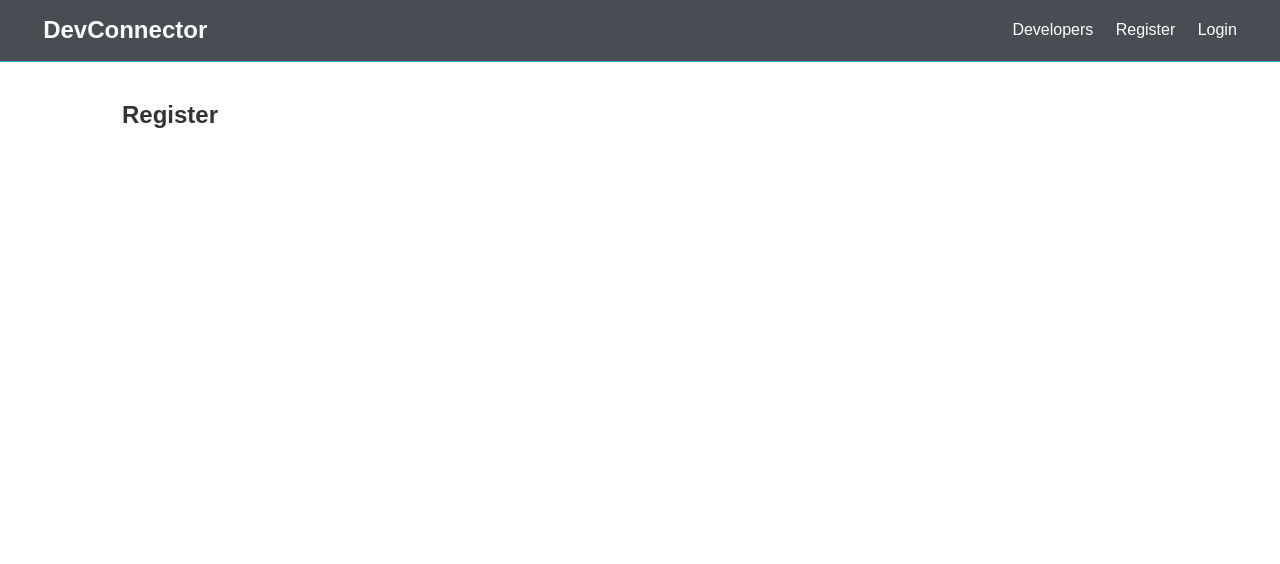
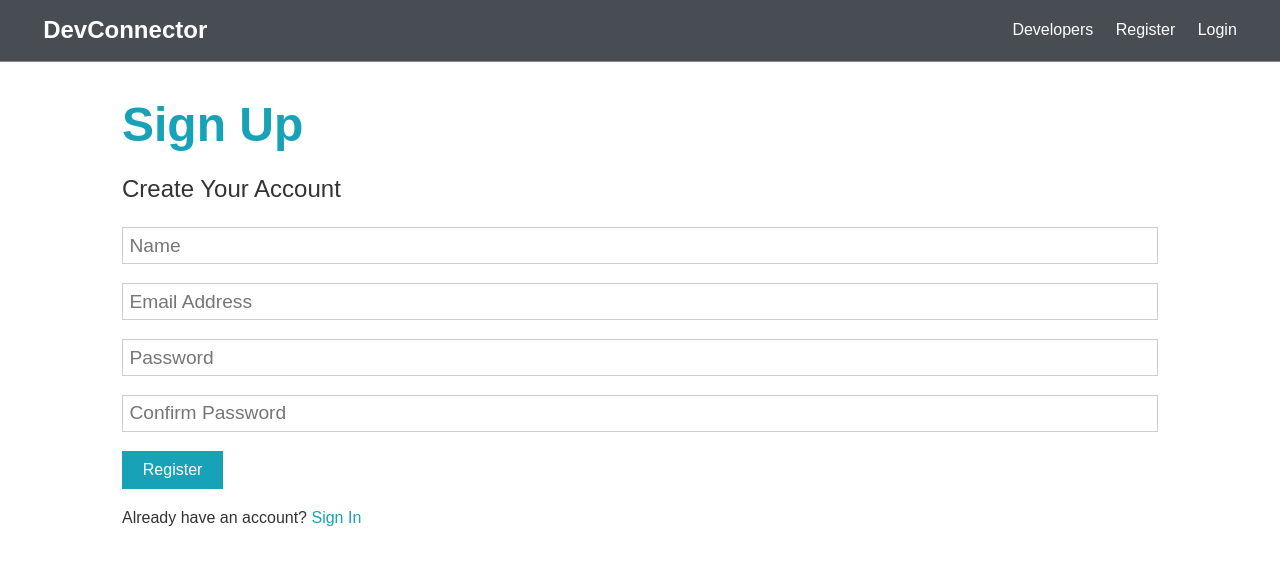
Before and after one commit to GeloUno/dev_client_react_redux_hooks, a React (Create React App) app: page /register in a window 1280 px wide. Shown: the top 564 px of the page. Built offline with nearby package versions, Linux system fonts and the light colour scheme.

Commit message:
Login Register Component AXIOS
-----------------------------------------------
add to project axios to check connections to backend on login or registet
get token
---------------------------------------------

```diff
--- a/package.json
+++ b/package.json
@@ -3,6 +3,7 @@
   "version": "0.1.0",
   "private": true,
   "dependencies": {
+    "axios": "^0.19.0",
     "moment": "^2.24.0",
     "react": "^16.8.6",
     "react-dom": "^16.8.6",
@@ -36,5 +37,5 @@
       "last 1 safari version"
     ]
   },
-  "proxy":"http://localhost:5000"
+  "proxy": "http://localhost:5000"
 }
--- a/src/component/Auth/Login.js
+++ b/src/component/Auth/Login.js
@@ -1,11 +1,76 @@
-import React from 'react'
+import React, { Fragment, useState } from 'react';
+import axios from 'axios';
+import { Link } from 'react-router-dom';
 
 const Login = () => {
-    return (
-        <div>
-            <h1>Login</h1>
+  const [formData, setFormData] = useState({
+    email: '',
+    password: ''
+  });
+  const { email, password } = formData;
+
+  const onChange = e =>
+    setFormData({ ...formData, [e.target.name]: e.target.value });
+  const onSubmit = async e => {
+    e.preventDefault();
+
+    console.log(formData);
+    const newUser = {
+      email,
+      password
+    };
+
+    try {
+      const config = {
+        headers: {
+          'Content-Type': 'application/json'
+        }
+      };
+      const body = JSON.stringify(newUser);
+      const res = await axios.post('/api/auth', body, config);
+      console.log(res.data);
+    } catch (error) {
+      console.log(error.response.data);
+    }
+  };
+
+  return (
+    <Fragment>
+      <h1 className="large text-primary">Sign In</h1>
+      <p className="lead">
+        <i className="fas fa-user" /> Login to Your Account
+      </p>
+      <form
+        className="form"
+        action="create-profile.html"
+        onSubmit={e => onSubmit(e)}
+      >
+        <div className="form-group">
+          <input
+            type="email"
+            placeholder="Email Address"
+            name="email"
+            value={email}
+            onChange={e => onChange(e)}
+          />
         </div>
-    )
-}
+        <div className="form-group">
+          <input
+            type="password"
+            placeholder="Password"
+            name="password"
+            minLength="6"
+            onChange={e => onChange(e)}
+            value={password}
+          />
+        </div>
+        <input type="submit" className="btn btn-primary" value="Login" />
+      </form>
+      <p className="my-1">
+        Don't have Account? <Link to="/register">Sign Up</Link>
+      </p>
+    </Fragment>
+  );
+};
 
-export default Login
+export default Login;
--- a/src/component/Auth/Register.js
+++ b/src/component/Auth/Register.js
@@ -1,11 +1,103 @@
-import React from 'react'
+import React, { Fragment, useState } from 'react';
+import axios from 'axios';
+import {Link} from 'react-router-dom';
+
 
 const Register = () => {
-    return (
-        <div>
-          <h1>Register</h1>
+  const [formData, setFormData] = useState({
+    name: '',
+    email: '',
+    password: '',
+    password2: ''
+  });
+  const { name, email, password, password2 } = formData;
+
+  const onChange = e =>
+    setFormData({ ...formData, [e.target.name]: e.target.value });
+  const onSubmit = async e => {
+    e.preventDefault();
+    if (password !== password2) {
+      console.log('Passwords do not match');
+    } else {
+      console.log(formData);
+      const newUser = {
+        name,
+        email,
+        password
+      };
+
+      try {
+        const config = {
+          headers: {
+            'Content-Type': 'application/json'
+          }
+        };
+        const body = JSON.stringify(newUser);
+        const res = await axios.post('/api/users', body, config);
+        console.log(res.data);
+      } catch (error) {
+        console.log(error.response.data);
+      }
+    }
+  };
+  return (
+    <Fragment>
+      <h1 className="large text-primary">Sign Up</h1>
+      <p className="lead">
+        <i className="fas fa-user" /> Create Your Account
+      </p>
+      <form
+        className="form"
+        action="create-profile.html"
+        onSubmit={e => onSubmit(e)}
+      >
+        <div className="form-group">
+          <input
+            type="text"
+            placeholder="Name"
+            name="name"
+            required
+            value={name}
+            onChange={e => onChange(e)}
+          />
         </div>
-    )
-}
+        <div className="form-group">
+          <input
+            type="email"
+            placeholder="Email Address"
+            name="email"
+            value={email}
+            onChange={e => onChange(e)}
+          />
 
-export default Register
+        </div>
+        <div className="form-group">
+          <input
+            type="password"
+            placeholder="Password"
+            name="password"
+            minLength="6"
+            onChange={e => onChange(e)}
+            value={password}
+          />
+        </div>
+        <div className="form-group">
+          <input
+            type="password"
+            placeholder="Confirm Password"
+            name="password2"
+            minLength="6"
+            onChange={e => onChange(e)}
+            value={password2}
+          />
+        </div>
+        <input type="submit" className="btn btn-primary" value="Register" />
+      </form>
+      <p className="my-1">
+        Already have an account? <Link to="/login">Sign In</Link>
+      </p>
+    </Fragment>
+  );
+};
+
+export default Register;
```
Also changed, not shown: 1 other file (tests, documents, lock files or other folders).
